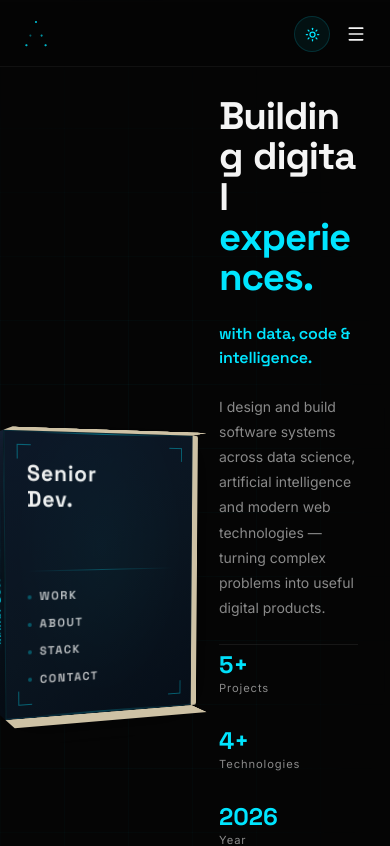
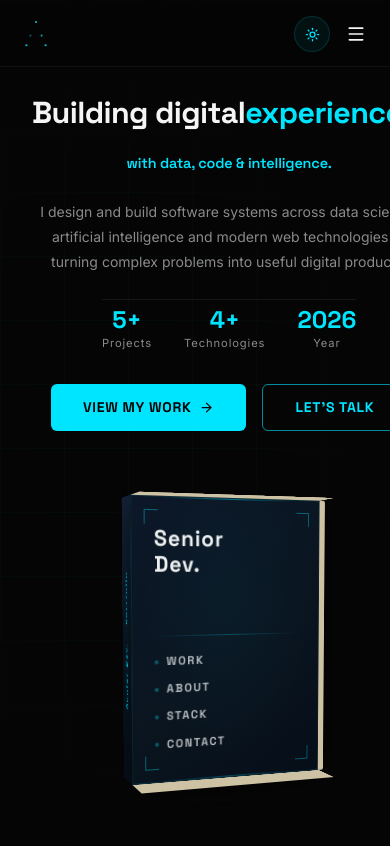
Before and after one commit to bigg8t27-sudo/PORTFOLIO, a React (Vite) app: page / in a window 390 px wide. Shown: the top 846 px of the page. Built offline with nearby package versions, Linux system fonts and the light colour scheme.

Commit message:
Fix mobile hero layout - proper stacking and no mid-word breaks

```diff
--- a/src/App.tsx
+++ b/src/App.tsx
@@ -207,9 +207,20 @@ export default function App() {
         .theme-btn:hover { opacity: 0.8; transform: scale(1.05); }
         ::selection { background: rgba(0,180,216,0.25); color: #fff; }
         .hero-grid { grid-template-columns: minmax(0,1fr) minmax(0,1fr); }
-        @media(max-width: 900px) { .hero-grid { grid-template-columns: 1fr; } }
+        @media(max-width: 900px) { .hero-grid { grid-template-columns: 1fr !important; } }
         .about-grid { grid-template-columns: minmax(0,2fr) minmax(0,3fr); }
-        @media(max-width: 768px) { .about-grid { grid-template-columns: 1fr; } }
+        @media(max-width: 768px) { .about-grid { grid-template-columns: 1fr !important; } }
+        /* Prevent mid-word breaks everywhere */
+        * { word-break: normal; overflow-wrap: break-word; hyphens: none; }
+        h1, h2, h3, p { word-break: keep-all; white-space: normal; }
+        /* Mobile hero fixes */
+        @media(max-width: 900px) {
+          .hero-content h1 span { display: inline !important; }
+          .hero-book { order: 2 !important; }
+          .hero-content { order: 1 !important; text-align: center; align-items: center !important; }
+          .hero-content .stats-row { justify-content: center; }
+          .hero-content .cta-row { justify-content: center; }
+        }
       `}</style>
 
       <div className={theme === "dark" ? "dark-mode" : "light-mode"}>
@@ -256,9 +267,9 @@ export default function App() {
           {/* Subtle background grid */}
           <div aria-hidden="true" style={{ position: "absolute", inset: 0, zIndex: 0, backgroundImage: `linear-gradient(${t.gridColor} 1px, transparent 1px), linear-gradient(90deg, ${t.gridColor} 1px, transparent 1px)`, backgroundSize: "64px 64px", maskImage: "radial-gradient(ellipse at 30% 50%, black 20%, transparent 75%)", WebkitMaskImage: "radial-gradient(ellipse at 30% 50%, black 20%, transparent 75%)" }} />
 
-          <div style={{ position: "relative", zIndex: 1, width: "100%", maxWidth: 1280, margin: "0 auto", padding: "6rem 2rem 3rem", display: "grid", gridTemplateColumns: "minmax(0,1fr) minmax(0,1fr)", gap: "3rem", alignItems: "center" }} className="hero-grid">
+          <div style={{ position: "relative", zIndex: 1, width: "100%", maxWidth: 1280, margin: "0 auto", padding: "6rem 2rem 3rem", display: "grid", gap: "3rem", alignItems: "center" }} className="hero-grid">
             {/* ── LEFT: 3D Book ── */}
-            <div style={{ display: "flex", alignItems: "center", justifyContent: "center" }}>
+            <div className="hero-book" style={{ display: "flex", alignItems: "center", justifyContent: "center" }}>
               <BookNav
                 navLinks={navLinks}
                 accent={t.accentGlow}
@@ -270,30 +281,30 @@ export default function App() {
             </div>
 
             {/* ── RIGHT: Hero content ── */}
-            <div style={{ display: "flex", flexDirection: "column", gap: "1.5rem" }}>
+            <div className="hero-content" style={{ display: "flex", flexDirection: "column", gap: "1.5rem" }}>
 
-              {/* Main headline */}
+              {/* Main headline — fixed font size for mobile */}
               <HoverHeading
                 as="h1"
                 text="Building digital"
                 text2="experiences."
                 accent={t.accentGlow}
                 color={t.text}
-                style={{ ...heading, fontSize: "clamp(2.4rem,5.5vw,4.2rem)", lineHeight: 1.05, letterSpacing: "-0.03em" }}
+                style={{ ...heading, fontSize: "clamp(1.9rem, 4vw, 4.2rem)", lineHeight: 1.1, letterSpacing: "-0.02em", wordBreak: "keep-all", whiteSpace: "normal" }}
               />
 
               {/* Sub-headline */}
-              <p style={{ fontSize: "clamp(1rem,1.8vw,1.2rem)", fontWeight: 600, fontFamily: "Space Grotesk,sans-serif", color: t.accentGlow, letterSpacing: "-0.01em" }}>
+              <p style={{ fontSize: "clamp(0.9rem,1.8vw,1.2rem)", fontWeight: 600, fontFamily: "Space Grotesk,sans-serif", color: t.accentGlow, letterSpacing: "-0.01em", wordBreak: "keep-all" }}>
                 with data, code & intelligence.
               </p>
 
               {/* Description */}
-              <p style={{ ...{ color: t.textMuted }, fontSize: "clamp(0.875rem,1.5vw,1rem)", lineHeight: 1.8, maxWidth: 480 }}>
+              <p style={{ color: t.textMuted, fontSize: "clamp(0.875rem,1.4vw,1rem)", lineHeight: 1.8, maxWidth: 480, wordBreak: "normal", overflowWrap: "break-word" }}>
                 I design and build software systems across data science, artificial intelligence and modern web technologies — turning complex problems into useful digital products.
               </p>
 
               {/* Stats row */}
-              <div style={{ display: "flex", gap: "2rem", flexWrap: "wrap", paddingTop: "0.5rem", borderTop: `1px solid ${t.border}` }}>
+              <div className="stats-row" style={{ display: "flex", gap: "2rem", flexWrap: "wrap", paddingTop: "0.5rem", borderTop: `1px solid ${t.border}` }}>
                 {[{ num: "5+", label: "Projects" }, { num: "4+", label: "Technologies" }, { num: "2026", label: "Year" }].map(s => (
                   <div key={s.label}>
                     <p style={{ ...heading, fontSize: "1.5rem", color: t.accentGlow, lineHeight: 1 }}>{s.num}</p>
@@ -303,7 +314,7 @@ export default function App() {
               </div>
 
               {/* CTAs */}
-              <div style={{ display: "flex", gap: "1rem", flexWrap: "wrap", paddingTop: "0.5rem" }}>
+              <div className="cta-row" style={{ display: "flex", gap: "1rem", flexWrap: "wrap", paddingTop: "0.5rem" }}>
                 <a href="#work" style={btn} className="btn-glow" onClick={(e)=>{e.preventDefault();document.getElementById("work")?.scrollIntoView({behavior:"smooth"})}}>
                   VIEW MY WORK <ArrowRight size={15} />
                 </a>
--- a/src/components/HoverHeading.tsx
+++ b/src/components/HoverHeading.tsx
@@ -1,25 +1,18 @@
 /**
  * HoverHeading.tsx
- * Wraps any heading text so each letter floats up independently on hover.
- * Staggered per-letter animation — pure CSS transitions, no library.
- * Respects prefers-reduced-motion.
+ * Per-letter hover float animation on headings.
+ * Words are wrapped in white-space:nowrap containers so letters
+ * NEVER break mid-word on any screen size.
  */
 import { useState } from "react";
 
 interface HoverHeadingProps {
-  /** The text content */
   text: string;
-  /** Optional second line (rendered on new line) */
   text2?: string;
-  /** accent color for the second line / glow */
   accent?: string;
-  /** base text color */
   color?: string;
-  /** all other style props passed to the wrapper */
   style?: React.CSSProperties;
-  /** HTML tag — h1 or h2 */
   as?: "h1" | "h2";
-  /** extra className */
   className?: string;
 }
 
@@ -38,20 +31,16 @@ export function HoverHeading({
     typeof window !== "undefined" &&
     window.matchMedia("(prefers-reduced-motion: reduce)").matches;
 
-  // Split text into individual letters, preserving spaces
-  const renderLetters = (str: string, isAccent = false, lineOffset = 0) =>
-    str.split("").map((char, i) => {
-      const idx = lineOffset + i;
-      const isSpace = char === " ";
+  // Render a single line: split into WORDS, each word into letters.
+  // Each word is wrapped in white-space:nowrap so it never breaks mid-word.
+  const renderLine = (str: string, isAccent: boolean, globalOffset: number) => {
+    const words = str.split(" ");
+    let letterIdx = globalOffset;
 
-      if (isSpace) {
-        return (
-          <span key={idx} style={{ display: "inline-block", width: "0.28em" }}>
-            &nbsp;
-          </span>
-        );
-      }
-
+    return words.map((word, wi) => {
+      const wordStart = letterIdx;
+      const letters = word.split("").map((char, ci) => {
+        const idx = wordStart + ci;
         return (
           <span
             key={idx}
@@ -60,19 +49,13 @@ export function HoverHeading({
               display: "inline-block",
               color: isAccent ? accent : color,
               transition: !reduced
-              ? `transform 0.35s cubic-bezier(0.22,1,0.36,1) ${idx * 18}ms,
-                 color 0.25s ease,
-                 text-shadow 0.25s ease`
+                ? `transform 0.35s cubic-bezier(0.22,1,0.36,1) ${idx * 16}ms, text-shadow 0.25s ease`
                 : undefined,
-            transform:
-              hovered && !reduced
-                ? `translateY(-6px) scale(1.06)`
-                : "translateY(0) scale(1)",
-            textShadow:
-              hovered && !reduced
+              transform: hovered && !reduced ? "translateY(-5px) scale(1.05)" : "translateY(0) scale(1)",
+              textShadow: hovered && !reduced
                 ? isAccent
-                  ? `0 0 22px ${accent}cc, 0 0 40px ${accent}55`
-                  : `0 0 16px ${accent}55`
+                  ? `0 0 20px ${accent}cc, 0 0 36px ${accent}44`
+                  : `0 0 14px ${accent}44`
                 : "none",
             }}
           >
@@ -81,28 +64,41 @@ export function HoverHeading({
         );
       });
 
+      letterIdx += word.length + 1; // +1 for space
+
+      return (
+        <span key={wi} style={{ display: "inline-block", whiteSpace: "nowrap" }}>
+          {letters}
+          {/* Space after word — except last word */}
+          {wi < words.length - 1 && (
+            <span style={{ display: "inline-block", width: "0.3em" }}>&nbsp;</span>
+          )}
+        </span>
+      );
+    });
+  };
+
+  const line1Len = text.split("").length + 1;
+
   return (
     <Tag
       className={className}
-      style={{
-        cursor: "default",
-        display: "block",
-        ...style,
-      }}
+      style={{ cursor: "default", display: "block", lineHeight: "inherit", ...style }}
       onMouseEnter={() => setHovered(true)}
       onMouseLeave={() => setHovered(false)}
     >
-      {/* Screen-reader text */}
-      <span className="sr-only" style={{ position: "absolute", width: 1, height: 1, overflow: "hidden", clip: "rect(0,0,0,0)", whiteSpace: "nowrap" }}>
+      {/* Screen reader */}
+      <span style={{ position: "absolute", width: 1, height: 1, overflow: "hidden", clip: "rect(0,0,0,0)", whiteSpace: "nowrap" }}>
         {text}{text2 ? " " + text2 : ""}
       </span>
-      {/* Visual letters */}
+      {/* Line 1 */}
       <span aria-hidden="true" style={{ display: "block" }}>
-        {renderLetters(text, false, 0)}
+        {renderLine(text, false, 0)}
       </span>
+      {/* Line 2 */}
       {text2 && (
         <span aria-hidden="true" style={{ display: "block" }}>
-          {renderLetters(text2, true, text.length + 1)}
+          {renderLine(text2, true, line1Len)}
         </span>
       )}
     </Tag>
```
Lines whose indentation alone changed are shown as unchanged.
